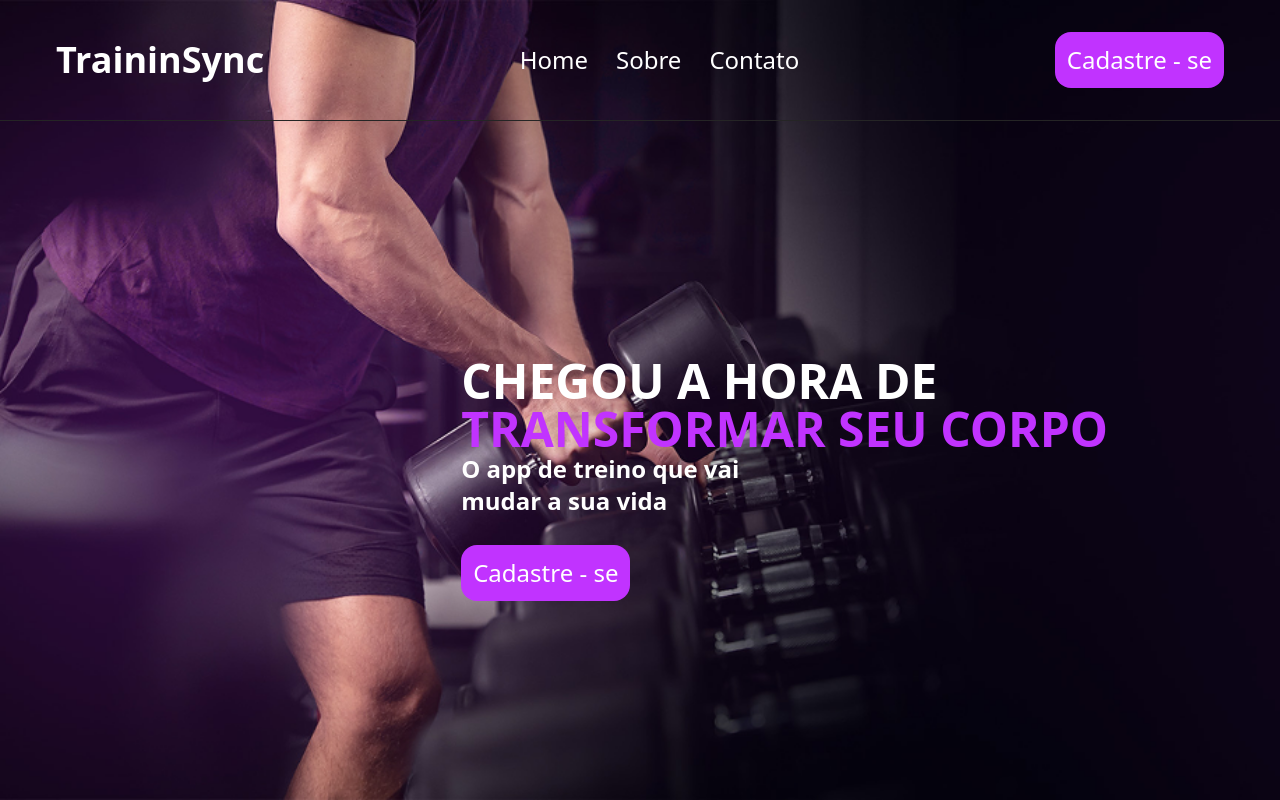
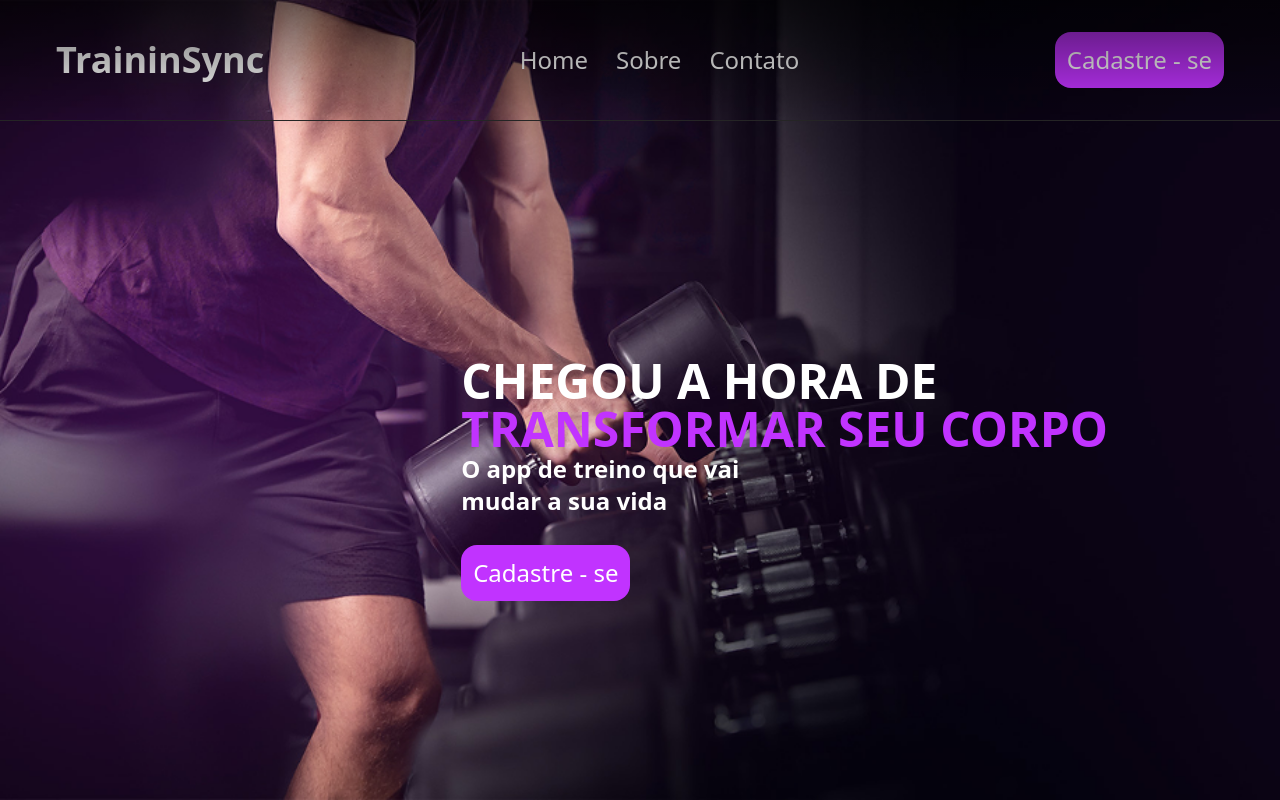
Before and after one commit to RenanCDev/TraininSync, a React (Vite) app in the folder traininSync-front/: page / in a window 1280 px wide. Built offline with nearby package versions, Linux system fonts and the light colour scheme.

Commit message:
style: add navbar black mask

```diff
--- a/traininSync-front/src/components/navbar/index.tsx
+++ b/traininSync-front/src/components/navbar/index.tsx
@@ -2,7 +2,8 @@ import { RegisterButton } from "../register-button";
 
 export function NavBar() {
   return (
-    <div className="flex justify-center items-center py-8 px-14 border-b border-midGray top-0 sm:justify-between">
+    <div className="flex justify-center items-center py-8 px-14 border-b border-midGray top-0 sm:justify-between relative z-10">
+      <div className="absolute inset-0 bg-gradient-to-b from-black/60 to-transparent pointer-events-none"></div>
       <div className="text-4xl font-extrabold">TraininSync</div>
       <div className="hidden gap-7 text-2xl md:flex">
         <p className="cursor-pointer transition-colors duration-300 hover:text-midPurple animate-fade-in-up">
```
